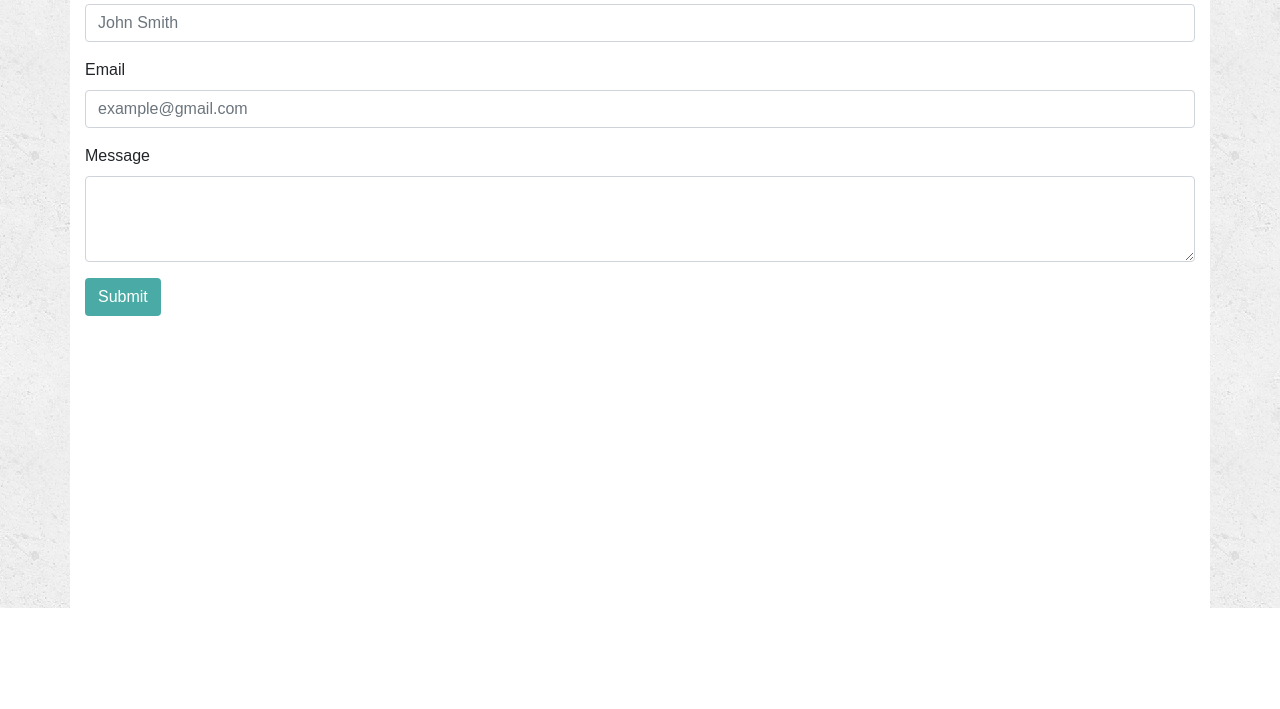
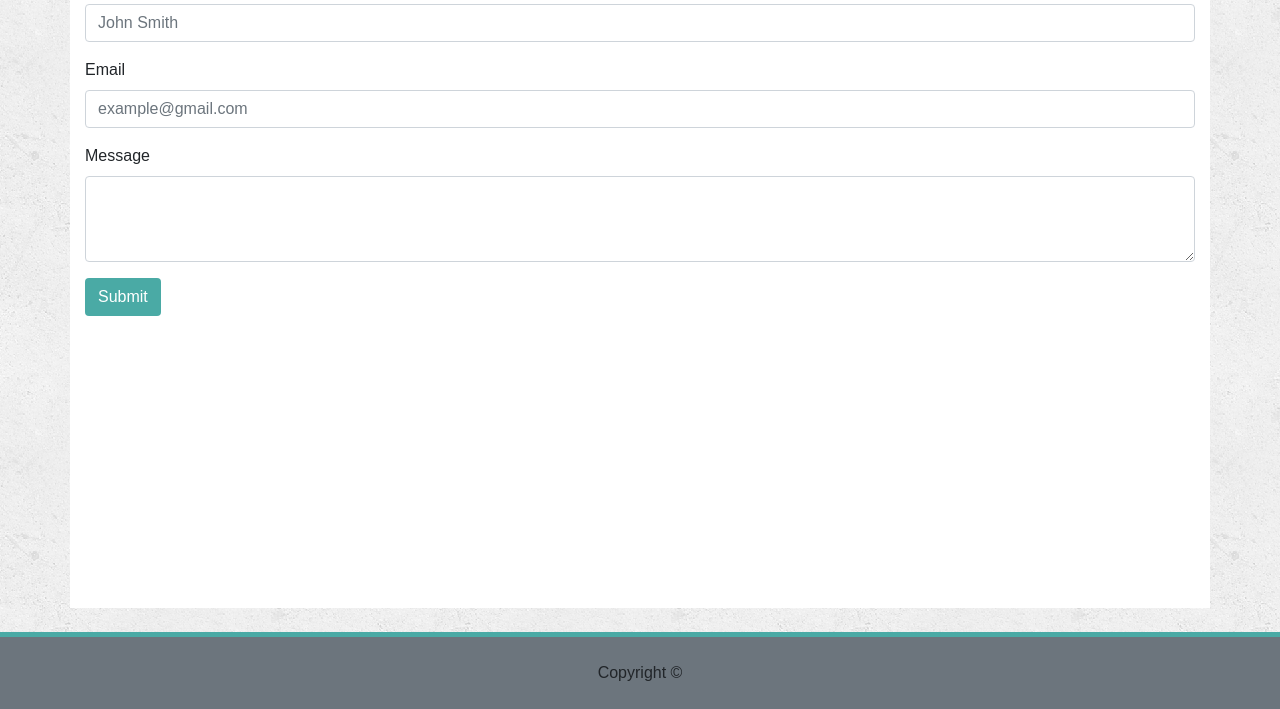
Before and after one commit to mickburgess/Bootstrap-Portfolio, a plain HTML site: page contact.html in a window 1280 px wide. Shown: the part 202-911 px from the top of the page. Before the commit the page ends 810 px from the top, so only its background shows below. Drawn offline with nearby package versions, Linux system fonts and the light colour scheme.

Commit message:
forgot footer on contact page

```diff
--- a/contact.html
+++ b/contact.html
@@ -50,6 +50,10 @@
       </div>
       <button type="submit" class="btn text-white">Submit</button>
     </form>
+  </div>
+    <footer class="text-center mt-4 py-4 bg-secondary">
+      Copyright &copy;
+    </footer>
 
   <script src="https://code.jquery.com/jquery-3.3.1.slim.min.js" integrity="sha384-q8i/X+965DzO0rT7abK41JStQIAqVgRVzpbzo5smXKp4YfRvH+8abtTE1Pi6jizo" crossorigin="anonymous"></script>
   <script src="https://cdnjs.cloudflare.com/ajax/libs/popper.js/1.14.0/umd/popper.min.js" integrity="sha384-cs/chFZiN24E4KMATLdqdvsezGxaGsi4hLGOzlXwp5UZB1LY//20VyM2taTB4QvJ" crossorigin="anonymous"></script>
```
